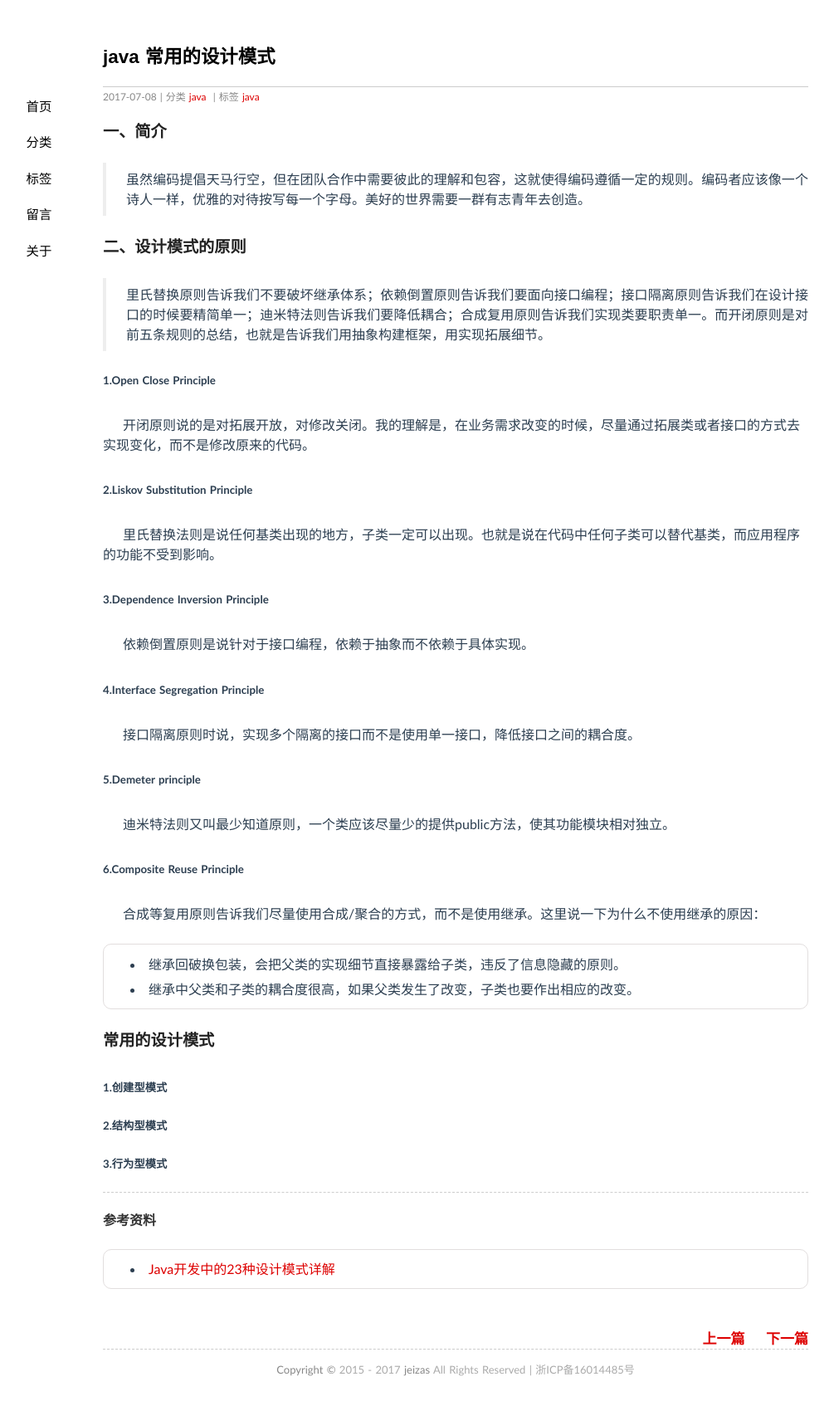
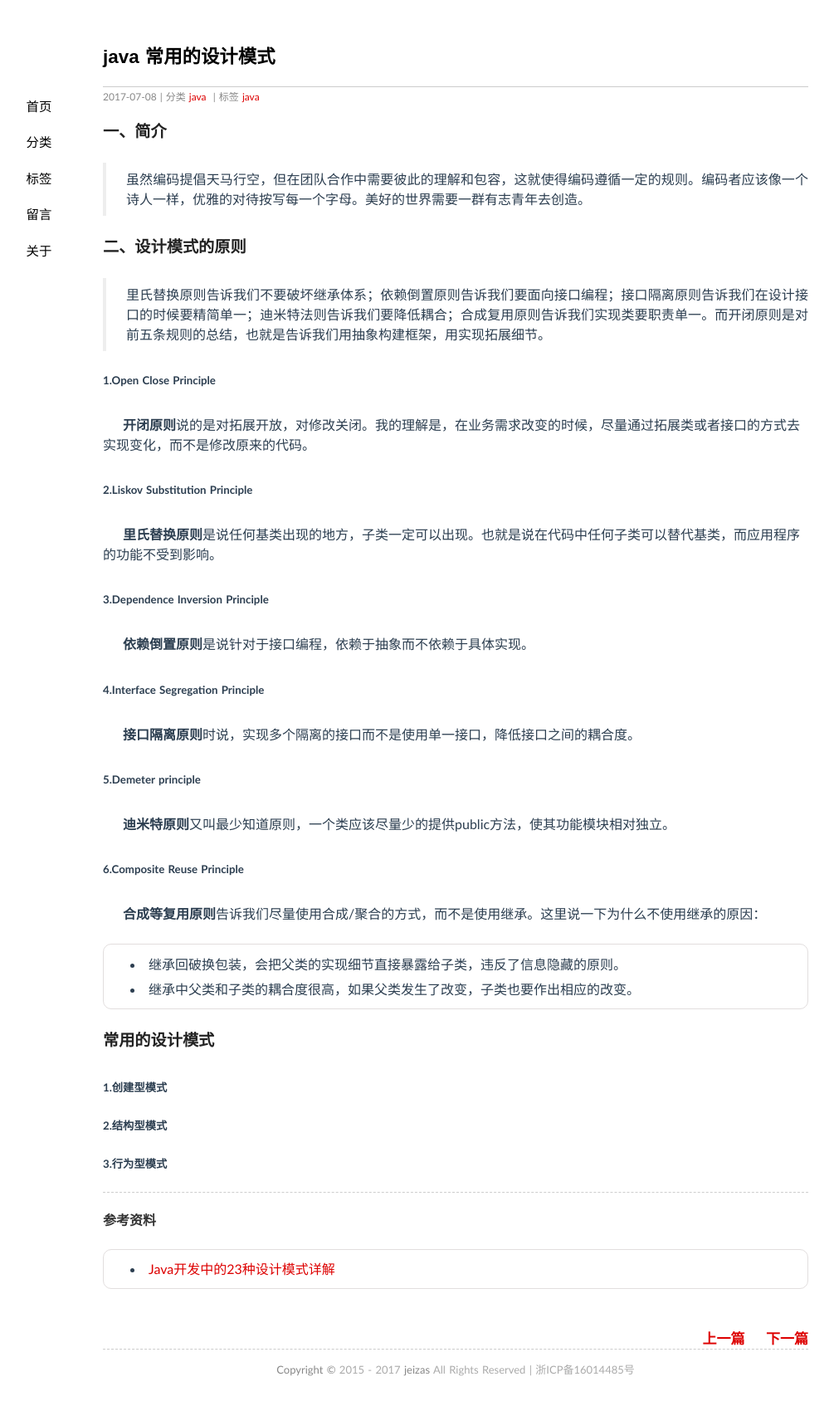
Before and after one commit to jeizas/jeizas.github.io, a Jekyll site: the page built from _posts/2017-07-08-java_design patterns.md, in a window 1280 px wide. Shown: the whole page at 83% size, without its empty margins (91-1096 px from the left). Built offline with Jekyll 4.4.1, drawn with Linux system fonts in a browser that asks for light colours; comment, search, counter and statistics services are not loaded.

Commit message:
modified:   _posts/2017-07-08-java_design patterns.md

```diff
--- a/_posts/2017-07-08-java_design patterns.md
+++ b/_posts/2017-07-08-java_design patterns.md
@@ -15,22 +15,22 @@ tags: java
 > 里氏替换原则告诉我们不要破坏继承体系；依赖倒置原则告诉我们要面向接口编程；接口隔离原则告诉我们在设计接口的时候要精简单一；迪米特法则告诉我们要降低耦合；合成复用原则告诉我们实现类要职责单一。而开闭原则是对前五条规则的总结，也就是告诉我们用抽象构建框架，用实现拓展细节。
 
 ##### 1.Open Close Principle
-&emsp;&emsp;开闭原则说的是对拓展开放，对修改关闭。我的理解是，在业务需求改变的时候，尽量通过拓展类或者接口的方式去实现变化，而不是修改原来的代码。
+&emsp;&emsp;**开闭原则**说的是对拓展开放，对修改关闭。我的理解是，在业务需求改变的时候，尽量通过拓展类或者接口的方式去实现变化，而不是修改原来的代码。
 
 ##### 2.Liskov Substitution Principle
-&emsp;&emsp;里氏替换法则是说任何基类出现的地方，子类一定可以出现。也就是说在代码中任何子类可以替代基类，而应用程序的功能不受到影响。
+&emsp;&emsp;**里氏替换原则**是说任何基类出现的地方，子类一定可以出现。也就是说在代码中任何子类可以替代基类，而应用程序的功能不受到影响。
 
 ##### 3.Dependence Inversion Principle
-&emsp;&emsp;依赖倒置原则是说针对于接口编程，依赖于抽象而不依赖于具体实现。
+&emsp;&emsp;**依赖倒置原则**是说针对于接口编程，依赖于抽象而不依赖于具体实现。
 
 ##### 4.Interface Segregation Principle
-&emsp;&emsp;接口隔离原则时说，实现多个隔离的接口而不是使用单一接口，降低接口之间的耦合度。
+&emsp;&emsp;**接口隔离原则**时说，实现多个隔离的接口而不是使用单一接口，降低接口之间的耦合度。
 
 ##### 5.Demeter principle
-&emsp;&emsp;迪米特法则又叫最少知道原则，一个类应该尽量少的提供public方法，使其功能模块相对独立。
+&emsp;&emsp;**迪米特原则**又叫最少知道原则，一个类应该尽量少的提供public方法，使其功能模块相对独立。
 
 ##### 6.Composite Reuse Principle
-&emsp;&emsp;合成等复用原则告诉我们尽量使用合成/聚合的方式，而不是使用继承。这里说一下为什么不使用继承的原因：
+&emsp;&emsp;**合成等复用原则**告诉我们尽量使用合成/聚合的方式，而不是使用继承。这里说一下为什么不使用继承的原因：
 
 - 继承回破换包装，会把父类的实现细节直接暴露给子类，违反了信息隐藏的原则。
 - 继承中父类和子类的耦合度很高，如果父类发生了改变，子类也要作出相应的改变。
```
